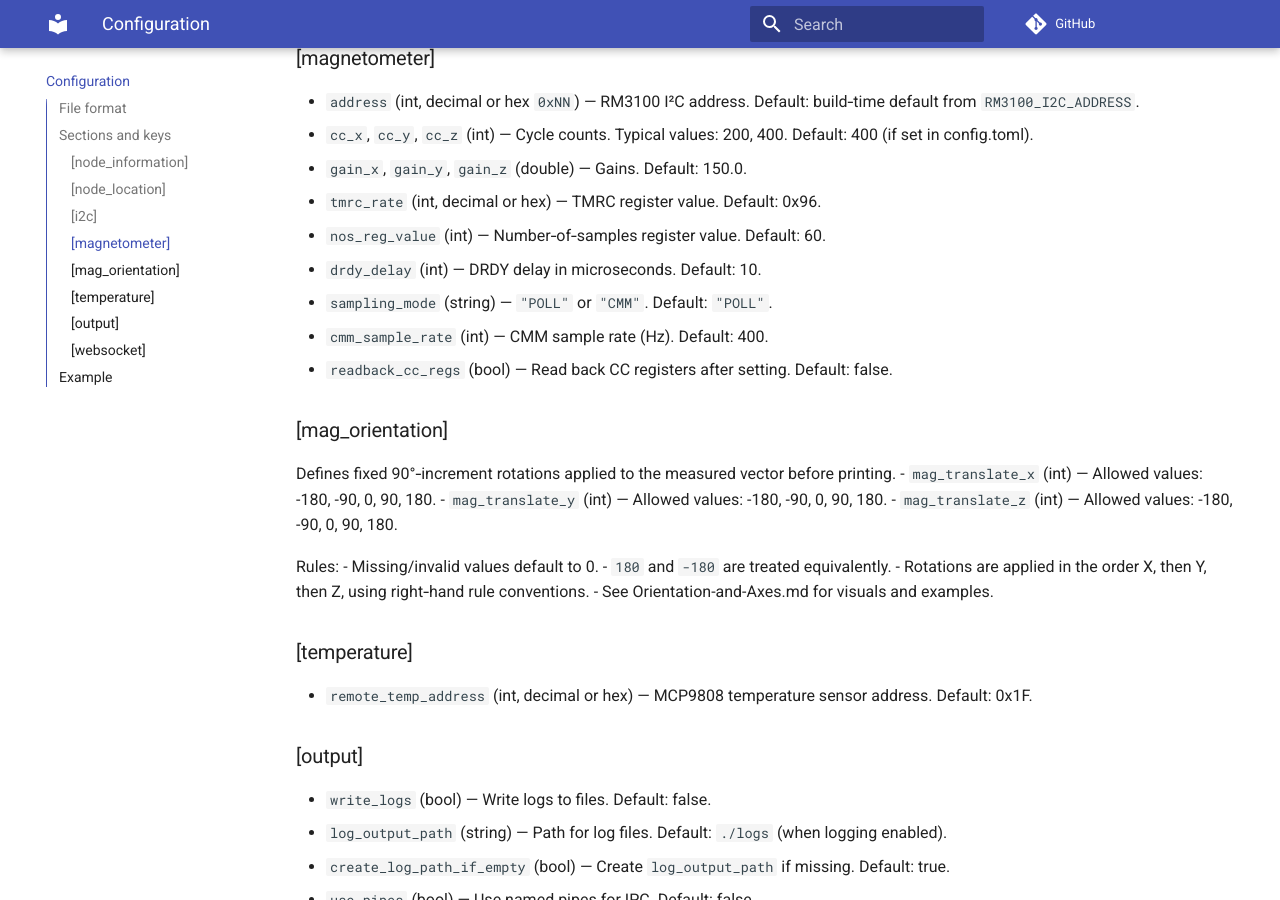
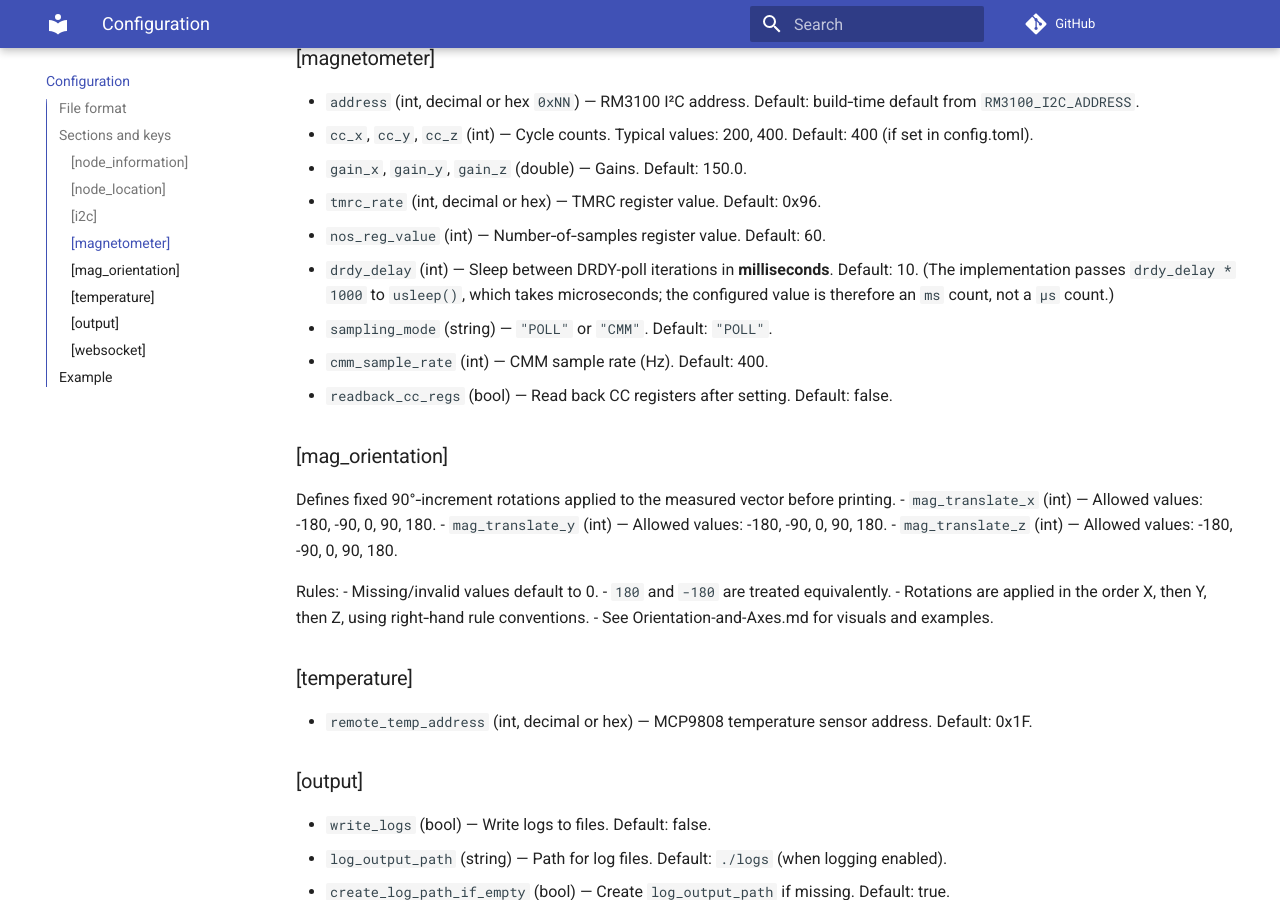
Before and after one commit to wittend/mag-usb, an MkDocs documentation site: the page built from docs/Configuration.md, in a window 1280 px wide and 900 px high, scrolled down 1340 px. Built offline with MkDocs 1.6.1 and Material for MkDocs 9.7.7, drawn with Linux system fonts in a browser that asks for light colours; comment, search, counter and statistics services are not loaded; some of the changed text lies outside the part shown.

Commit message:
docs+cli: -O help text and drdy_delay units now match the code
Two stale-comment fixes:

  1. cmdmgr.c -h/-? help text still printed
        -O ... [ default: /dev/ttyACM0 ]
     after the earlier portpath default-change commit
     (3e366b1) made the actual default /dev/ttyMAG0.

  2. drdy_delay is documented in docs/Configuration.md and
     src/config.toml as "microseconds", but i2c.c does:
        usleep(p->DRDYdelay * 1000)
     which is ms -> us conversion.  With the default 10 we wait
     ~10 ms between DRDY status polls -- which is appropriate
     for the RM3100's conversion time at CC=400, but a hundred
     thousand times longer than the docs imply.  The code is
     doing the right thing; the docs were wrong.  Update the
     prose and the inline config-file comment to match.

No behavioural change.

```diff
--- a/docs/Configuration.md
+++ b/docs/Configuration.md
@@ -44,7 +44,7 @@ Notes:
 - `gain_x`, `gain_y`, `gain_z` (double) — Gains. Default: 150.0.
 - `tmrc_rate` (int, decimal or hex) — TMRC register value. Default: 0x96.
 - `nos_reg_value` (int) — Number‑of‑samples register value. Default: 60.
-- `drdy_delay` (int) — DRDY delay in microseconds. Default: 10.
+- `drdy_delay` (int) — Sleep between DRDY-poll iterations in **milliseconds**. Default: 10. (The implementation passes `drdy_delay * 1000` to `usleep()`, which takes microseconds; the configured value is therefore an `ms` count, not a `µs` count.)
 - `sampling_mode` (string) — `"POLL"` or `"CMM"`. Default: `"POLL"`.
 - `cmm_sample_rate` (int) — CMM sample rate (Hz). Default: 400.
 - `readback_cc_regs` (bool) — Read back CC registers after setting. Default: false.
@@ -143,7 +143,7 @@ gain_x = 150.0
 tmrc_rate = 0x96
 # Number of samples register value.
 nos_reg_value = 60
-# DRDY delay in microseconds.
+# DRDY delay in milliseconds (passed to usleep as ms * 1000).
 drdy_delay = 10
 # Sampling mode: "POLL" or "CMM".
 sampling_mode = "POLL"
--- a/src/config.toml
+++ b/src/config.toml
@@ -61,7 +61,7 @@ gain_z = 150.0
 tmrc_rate = 0x96
 # Number of samples register value.
 nos_reg_value = 60
-# DRDY delay in microseconds.
+# DRDY delay in milliseconds (passed to usleep as ms * 1000).
 drdy_delay = 10
 # Sampling mode: "POLL" or "CMM".
 sampling_mode = "POLL"
```
Also changed, not shown: 1 other file.
